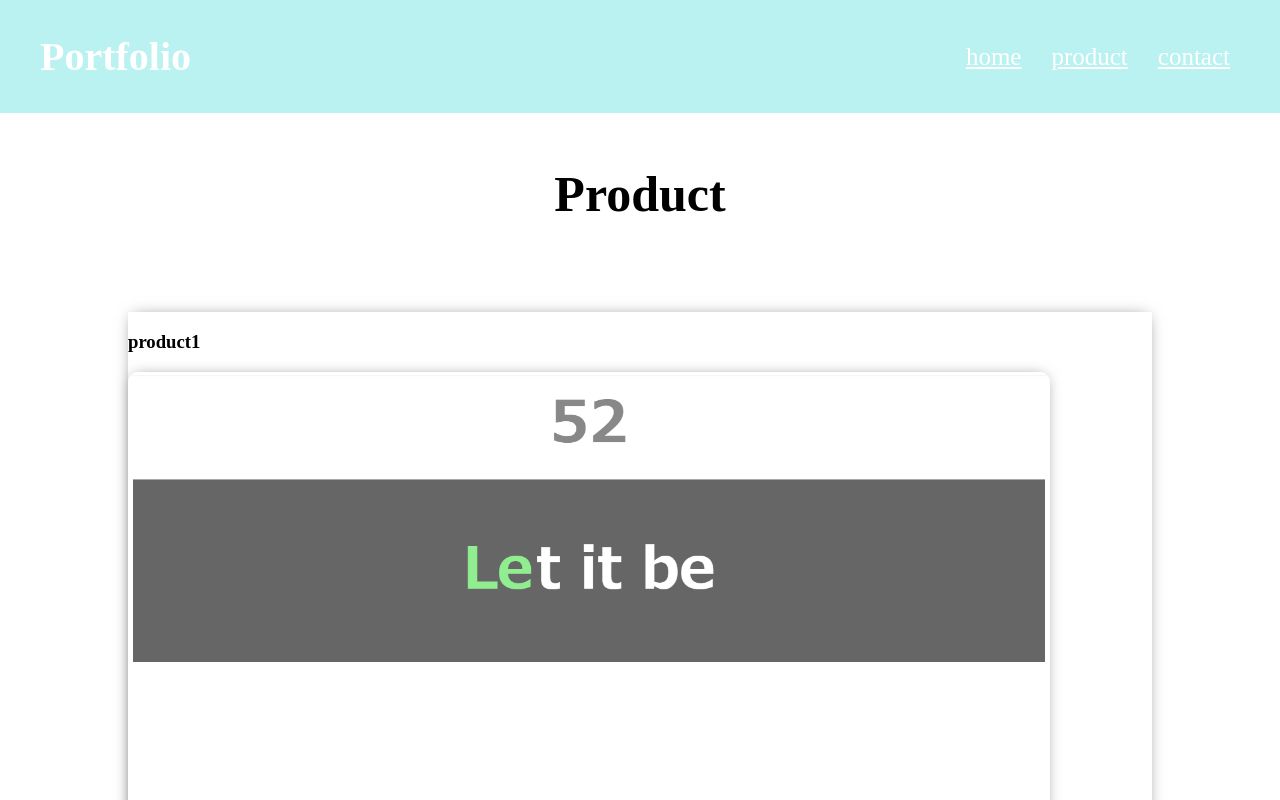
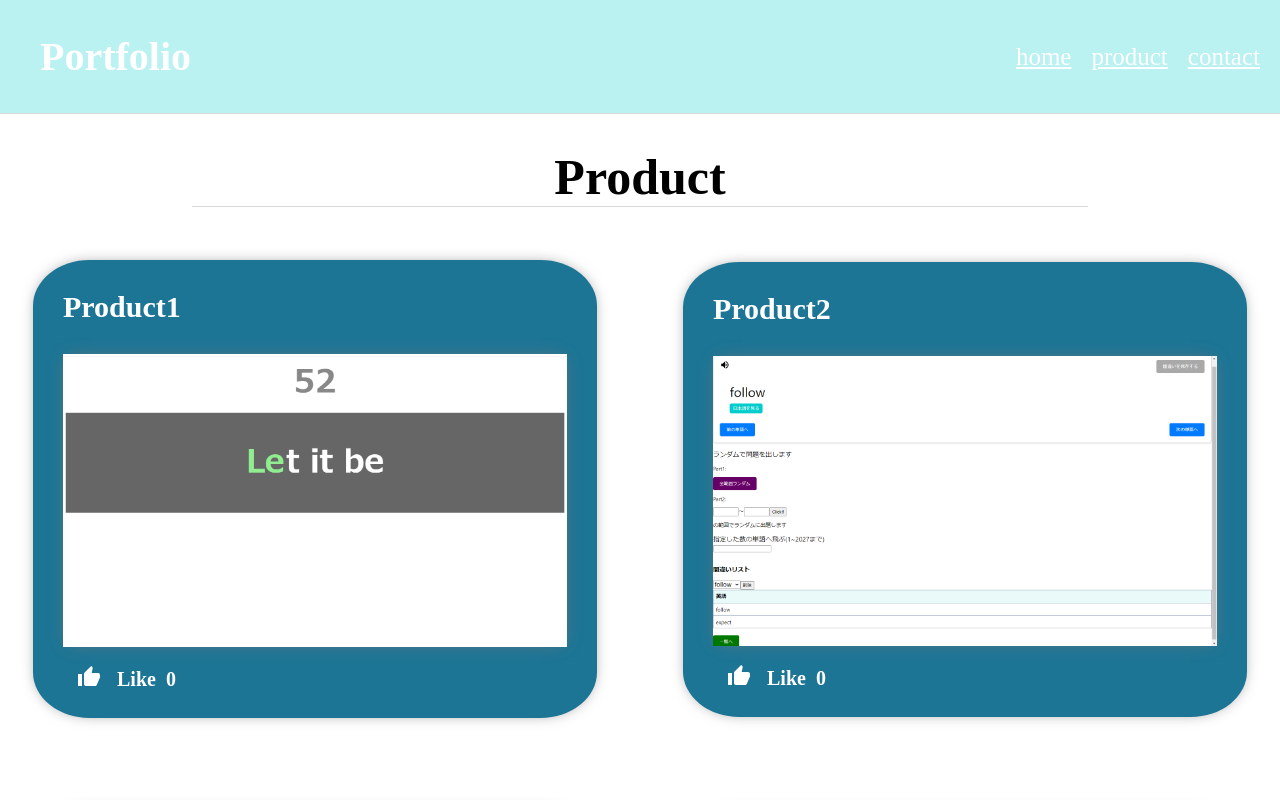
Before and after one commit to kousei4446/mypage, a React (Create React App) app: page /product in a window 1280 px wide. Shown: the top 800 px of the page. Built offline with nearby package versions, Linux system fonts and the light colour scheme; no server answers; the database is empty; the HTML template or start-up script is replaced by a standard one.

Commit message:
Productをlike機能をつけました（全体に反映されるバグがある

```diff
--- a/package.json
+++ b/package.json
@@ -3,9 +3,14 @@
   "version": "0.1.0",
   "private": true,
   "dependencies": {
+    "@emotion/react": "^11.11.4",
+    "@emotion/styled": "^11.11.5",
+    "@mui/icons-material": "^5.15.20",
+    "@mui/material": "^5.15.20",
     "@testing-library/jest-dom": "^5.17.0",
     "@testing-library/react": "^13.4.0",
     "@testing-library/user-event": "^13.5.0",
+    "firebase": "^10.12.2",
     "react": "^18.3.1",
     "react-dom": "^18.3.1",
     "react-router-dom": "^6.23.1",
--- a/src/App.css
+++ b/src/App.css
@@ -3,6 +3,7 @@ nav {
   display: flex;
   justify-content: space-between;
   width: 100%;
+  border-bottom:1px solid rgb(217, 217, 217) ;
 }
 
 nav h1 {
@@ -13,13 +14,14 @@ nav h1 {
 
 .navThree {
   display: flex;
+  gap: 20px;
   margin-top: auto;
   margin-bottom: auto;
   margin-right: 20px;
 }
 
 .navThree>a {
-  margin-right: 30px;
+
   color: white;
   font-size: 25px;
   cursor: pointer;
--- a/src/App.jsx
+++ b/src/App.jsx
@@ -33,13 +33,13 @@ function App() {
       <nav>
         <h1>Portfolio</h1>
         <div className='navThree'>
-          <Link to='/'>home</Link>
+          <Link to='/mypage'>home</Link>
           <Link to='/product'>product</Link>
           <Link to="/contact">contact</Link>
         </div>
       </nav>
       <Routes>
-        <Route path='/' element={<Home />} />
+        <Route path='/mypage' element={<Home />} />
         <Route path='/product' element={<Product />} />
         <Route path='/contact' element={<Contact/>} />
       </Routes>
--- a/src/components/Product.css
+++ b/src/components/Product.css
@@ -1,64 +1,77 @@
-
 .product {
-    margin: 20px auto 20px auto;
+    display: flex;
+    padding-left:30px ;
+    padding-right:30px ;
+    margin-bottom: 50px;
+    flex-direction: column;
     align-items: center;
+    width: 60%;
     justify-content: center;
-  }
-
-.product>h1{
-    text-align: center;
-    font-size: 40px;
+    background-color: #1d7595;
+    box-shadow: 0px 0px 15px -5px #777777;
+    border-radius: 10%;
 }
 
-
-.product{
-    width: 100%;
-  }
-
-.product_img {
-box-shadow: 0px 0px 15px -5px #777777;
-border-radius: 10px;
-height: 60%;
-width: 100%;
-}
-
-.product-content{
-    box-shadow: 0px 0px 15px -5px #777777;
-}
-
-/* 768px以上の画面幅に適用するスタイル */
-@media screen and (min-width:768px) {
-.display {
-    display: grid;
-    place-items: center;
-    width: 1200px;
-    height: 900px;
-    grid-template-columns: 1fr 1fr;
-    gap: 50px;
-    margin-bottom: 40px;
-}
-.display div{
-    display: flex;
-    justify-content: center;
-    align-items: center;
-    flex-direction: column;
-}
-
-
-.product{
-    width: 100%;
-    display: flex;
-    justify-content: center;
-    align-items: center;
-}
-.product_img {
-    height: 60%;
-    width: 90%;
-    box-shadow: 0px 0px 15px -5px #777777;
-    border-radius: 10px;
+.main_img{
     display: flex;
     justify-content: center;
     align-items: center;
 }
 
-  }
+.product_img {
+    box-shadow: 0px 0px 15px -5px #777777;
+    height: 100%;
+    width: 100%;
+}
+.product-content h3{
+    color: white;
+    font-size: 30px;
+
+}
+.like{
+    color: rgb(255, 255, 255);
+    font-size: 20px;
+    font-weight: bold;
+    margin-bottom: 10px;
+}
+.likecontent{
+    display: flex;
+    padding-left: 8px;
+    padding-bottom: 8px;
+    border-radius: 5px;
+    margin-top: 10px;
+    gap: 10px;
+    width: 30%;
+    height: 35px;
+    justify-content: left;
+    align-items: center;
+}
+.like-btn{
+    cursor: pointer;
+    border: none;
+    background-color: transparent;
+}
+
+
+/* 768px以上の画面幅に適用するスタイル */
+@media screen and (min-width:640px) {
+    .pa{
+        display: grid;
+        width: 100%;
+        grid-template-columns:1fr 1fr ;
+        place-items: center;
+        gap: 20px;
+    }
+    .product{
+        width: 80%;
+    }
+    .product_img {
+        display: flex;
+        justify-content: center;
+        align-items: center;
+        box-shadow: 0px 0px 15px -5px #777777;
+        height: 100%;
+        width: 100%;
+    }
+
+}
--- a/src/components/Product.jsx
+++ b/src/components/Product.jsx
@@ -1,121 +1,79 @@
-import React from 'react'
-import "./Product.css"
-import image1 from "../img/img1.png"
-// import image2 from "../img/img2.png"
-// import image4 from "../img/img4.png"
-// import image5 from "../img/img5.png"
-// import image6 from "../img/img6.png"
-// import image7 from "../img/img7.png"
+import React, { useEffect, useState } from 'react';
+import './Product.css';
+import ThumbUpIcon from '@mui/icons-material/ThumbUp';
+import { productList } from './ProductList';
+import { doc, getDoc, increment, setDoc, updateDoc } from 'firebase/firestore';
+import { db } from './firebase';
 
 function Product() {
+  const [count, setCount] = useState(0);
+  const [isPush, setIsPush] = useState(() => JSON.parse(localStorage.getItem("good")) || false);
+
+  useEffect(() => {
+    localStorage.setItem("good", JSON.stringify(isPush))
+  }, [isPush])
+  useEffect(() => {
+    const fetchCount = async () => {
+      const docRef = doc(db, "likes", "button1");
+      const docSnap = await getDoc(docRef);
+
+      if (docSnap.exists()) {
+        setCount(docSnap.data().count);
+      } else {
+        await setDoc(docRef, { count: 0 });
+      }
+    };
+
+    fetchCount();
+  }, []);
+
+  const handleClick = async () => {
+    setIsPush(prev => !prev);
+    const docRef = doc(db, "likes", "button1");
+
+    if (isPush) {
+      await updateDoc(docRef, {
+        count: increment(-1)
+      });
+    } else {
+      await updateDoc(docRef, {
+        count: increment(1)
+      });
+    }
+
+    const docSnap = await getDoc(docRef);
+    if (docSnap.exists()) {
+      setCount(docSnap.data().count);
+    }
+  };
+
   return (
     <div>
-      <br />
-      <h1 style={{ textAlign: "center", fontSize: "50px" }}>Product</h1>
-      <br />
-      <br />
-      <div className='product' id='product' style={{ width: "80vw" }}>
-        <div className='product-content'>
-          <h3>product1</h3>
-          <img src={image1} alt='img1' height="280px" className='product_img' />
-          <div>
-            <p>Like</p>
+      <div style={{ width: "100%", display: "flex", justifyContent: "center" }}>
+        <h1 style={{ textAlign: "center", fontSize: "50px", borderBottom: "1px solid rgb(217, 217, 217)", width: "70%" }}>Product</h1>
+      </div>
+      <div className='pa'>
+        {productList.map((pro, index) => (
+          <div key={index} className='product' id='product' >
+            <div className='product-content'>
+              <h3>Product{index + 1}</h3>
+              <div className='main_img'>
+                <img src={pro.img} alt={`img${index + 1}`} className='product_img' />
+              </div>
+              <div className='likecontent'>
+                <button className="like-btn" onClick={handleClick}>
+                  <ThumbUpIcon style={isPush ? { color: "#98e0fa", marginTop: "8px" } : { color: "rgb(255,255,255)", marginTop: "8px" }} />
+                </button>
+                <p className='like'>Like </p>
+                <p className='like'>{count}</p>
+              </div>
+            </div>
+            <br />
           </div>
-        </div>
-        <br />
-
-{/*
-        <div className='display'>
-          <div>
-            <img src={image1} alt='img1' height="280px" className='product_img' />
-            <p>60秒間でどれだけタイピング入力できるかを見ることができます!!<br />
-              ソースコードは
-              <a href='https://github.com/githubacountf/typimg.git' target='_blank' rel="noopener noreferrer">こちら</a>
-            </p>
-            <h4 style={{ textAlign: "center" }}>使用技術</h4>
-            <ul>
-              <li>HTML</li>
-              <li>CSS</li>
-              <li>JavaScript</li>
-              <br />
-            </ul>
-          </div>
-
-          <div>
-            <img src={image2} alt='img2' height="300px" className='product_img' />
-            <p>英単語で遊べます
-              <a href='https://mytango-66aa6.web.app' target="_blank" rel="noopener noreferrer">遊ぶ</a>
-            </p>
-            <h4 style={{ textAlign: "center" }}>使用技術</h4>
-            <ul>
-              <li>HTML</li>
-              <li>CSS</li>
-              <li>JavaScript</li>
-              <li>React</li>
-            </ul>
-          </div>
-          <div>
-            <img src={image4} alt='img4' height="300px" className='product_img' />
-            <p>api fetchを用いて外部のデータの取得によって作成しました
-              <br />ソースコードは
-              <a href='https://github.com/githubacountf/pokemon-app.git' target="_blank" rel="noopener noreferrer">こちら</a>
-            </p>
-            <h4 style={{ textAlign: "center" }}>使用技術</h4>
-            <ul>
-              <li>HTML</li>
-              <li>CSS</li>
-              <li>JavaScript</li>
-              <li>React</li>
-            </ul>
-          </div>
-          <div>
-            <img src={image5} alt='img5' height="300px" className='product_img' />
-            <p>Todoアプリを作成しました。localStorageの利用によって更新しても消えないようにした。
-              <br />ソースコードは
-              <a href='https://github.com/githubacountf/Todo-app.git' target="_blank" rel="noopener noreferrer">こちら</a>
-            </p>
-            <h4 style={{ textAlign: "center" }}>使用技術</h4>
-            <ul>
-              <li>HTML</li>
-              <li>CSS</li>
-              <li>JavaScript</li>
-              <li>React</li>
-            </ul>
-          </div>
-
-          <div>
-            <img src={image6} alt='img6' className='product_img' />
-            <p>連立方程式を加減法で解ける完全オリジナルアプリ
-              <br />ソースコードは
-              <a href='https://github.com/kousei4446/simultaneous_equation.git' target="_blank" rel="noopener noreferrer">こちら</a>
-            </p>
-            <h4 style={{ textAlign: "center" }}>使用技術</h4>
-            <ul>
-              <li>HTML</li>
-              <li>JavaScript</li>
-              <li>React</li>
-            </ul>
-          </div>
-
-          <div>
-            <img src={image7} alt='img7' className='product_img' />
-            <p>料理の名前、手順、材料等をメモれる完全オリジナルアプリ
-              <br />ソースコードは
-              <a href='https://github.com/kousei4446/smapho-recipe-app.git' target="_blank" rel="noopener noreferrer">こちら</a>
-            </p>
-            <h4 style={{ textAlign: "center" }}>使用技術</h4>
-            <ul>
-              <li>HTML</li>
-              <li>CSS</li>
-              <li>JavaScript</li>
-              <li>React</li>
-            </ul>
-          </div>
-
-        </div> */}
+        ))}
       </div>
     </div>
-  )
+  );
 }
 
-export default Product
+export default Product;
--- /dev/null
+++ b/src/components/ProductList.jsx
@@ -0,0 +1,8 @@
+import image1 from "../img/img1.png"
+import image2 from "../img/img2.png"
+import image4 from "../img/img4.png"
+import image5 from "../img/img5.png"
+import image6 from "../img/img6.png"
+import image7 from "../img/img7.png"
+
+export const productList = [{ img: image1 }, { img: image2 }, { img: image4 }, { img: image5 }, { img: image6 }, { img: image7 }]
--- /dev/null
+++ b/src/components/firebase.jsx
@@ -0,0 +1,20 @@
+
+// Import the functions you need from the SDKs you need
+import { initializeApp } from "firebase/app";
+import { getFirestore} from "firebase/firestore";
+
+
+// TODO: Add SDKs for Firebase products that you want to use
+// https://firebase.google.com/docs/web/setup#available-libraries
+
+// Your web app's Firebase configuration
+const firebaseConfig = {
+  apiKey: "AIzaSyATFCO_X1pomfF5a5NeOZSEl1aTyRTacB8",
+  authDomain: "cloudcounter-ca8eb.firebaseapp.com",
+  projectId: "cloudcounter-ca8eb",
+  storageBucket: "cloudcounter-ca8eb.appspot.com",
+  messagingSenderId: "231732779924",
+  appId: "1:231732779924:web:7ff570a8f6fe8c43c44d81"
+};
+const app = initializeApp(firebaseConfig);
+export const db = getFirestore(app);
```
Also changed, not shown: 1 other file (tests, documents, lock files or other folders).
